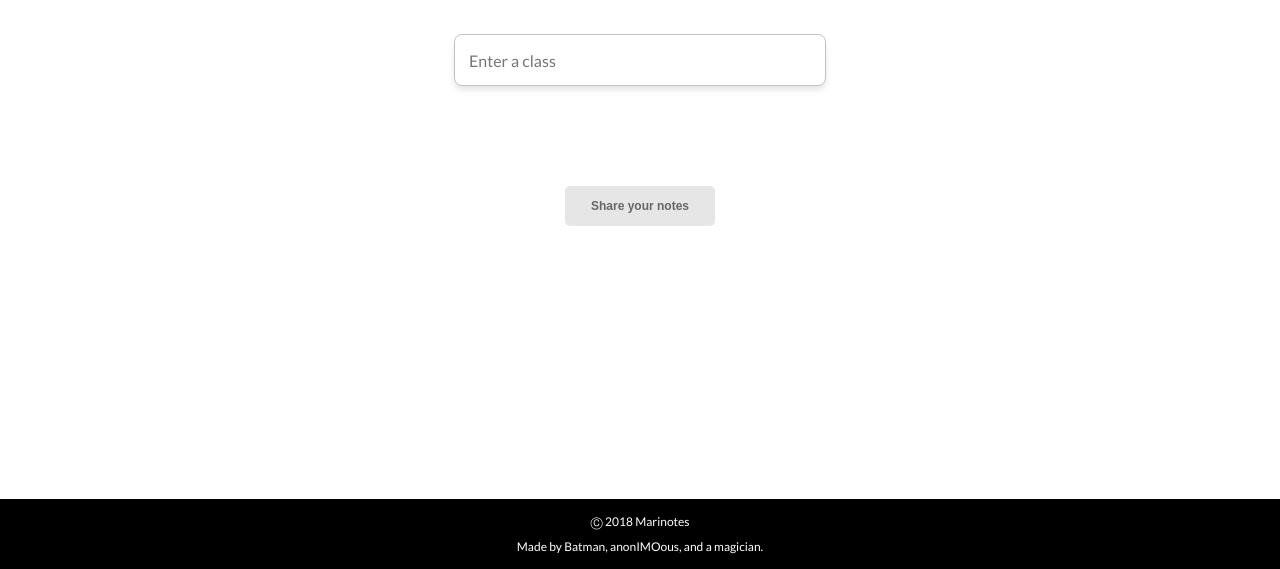
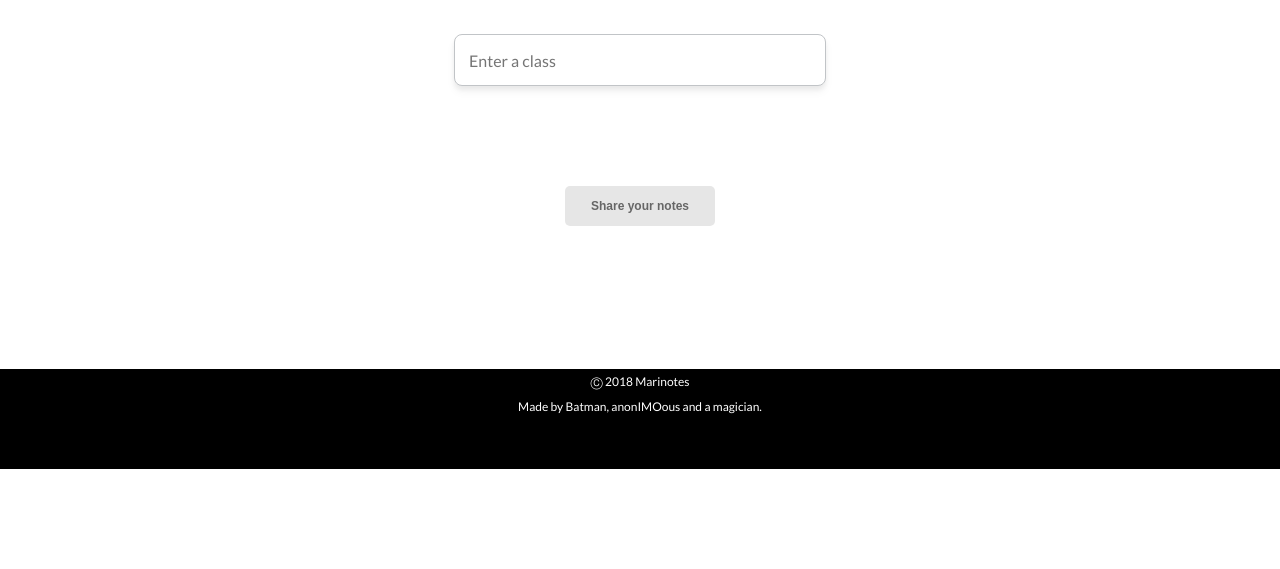
Before and after one commit to rhotter/marinotes, a plain HTML site: page index.html in a window 1280 px wide. Shown: the part 231-800 px from the top of the page. Drawn offline with Linux system fonts and the light colour scheme.

Commit message:
Add files via upload

```diff
--- a/index.html
+++ b/index.html
@@ -23,8 +23,10 @@ Marianopolis notes.<br>For you.
 	</div>
 </div>
 
-<div class = "footer">
-	&#9400; 2018 Marinotes<br>Made by Batman, anonIMOous, and a magician.
+<div class = "flex-footer">
+	<div>
+		&#9400; 2018 Marinotes<br>Made by Batman, anonIMOous and a magician.
+	</div>
 </div>
 </body>
 </html>
--- a/style.css
+++ b/style.css
@@ -15,7 +15,6 @@ h1 {
 .header {
 	/*background-color: #4C4C4C;*/
 	margin: 0;
-	border: none;
 	padding-bottom: 1px;
 	padding-top: 1px;
 	padding-left: 20px;
@@ -70,17 +69,21 @@ h1 {
 	/*font-family: Lato, sans-serif;*/
 }
 
-.footer {
-	position: fixed;
-	bottom: 0;
-	width: 100%;
+.flex-footer {
+	/*position: fixed;
+	bottom: 0;*/
+	display: flex;
+	justify-content: center;
+	align-items: center;
+	height: 100px;
+	flex-wrap: wrap;
+	align-content: space-between;
 	background-color: black;
 	font-family: Lato, sans-serif;
 	text-align: center;
 	margin-top: 100px;
 	color: white;
 	font-size: 12px;
-	height: 60px;
 	line-height: 25px;
-	padding-top: 10px;
+	margin-top: 143px;
 }
```
